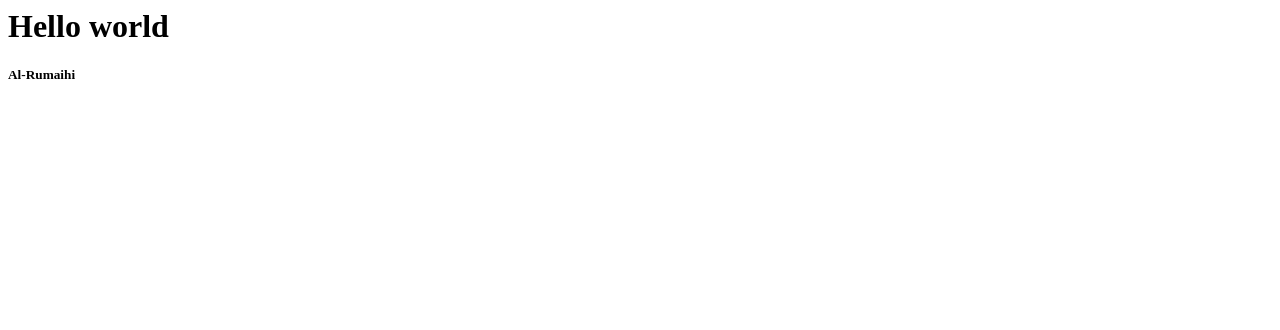
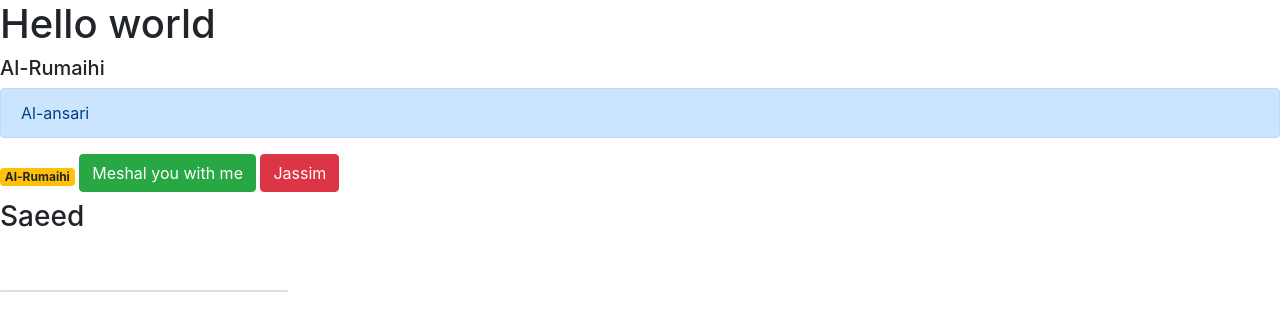
Before and after one commit to deepthroat-master/Hamad, a plain HTML site: page index.html in a window 1280 px wide. Drawn offline with nearby package versions, Linux system fonts and the light colour scheme.

Commit message:
Update index.html

```diff
--- a/index.html
+++ b/index.html
@@ -1,2 +1,22 @@
 <h1>Hello world</h1>
 <h5>Al-Rumaihi</h5>
+<html>
+
+<head>
+    <link rel="stylesheet" href="https://stackpath.bootstrapcdn.com/bootstrap/4.4.1/css/bootstrap.min.css"
+        integrity="sha384-Vkoo8x4CGsO3+Hhxv8T/Q5PaXtkKtu6ug5TOeNV6gBiFeWPGFN9MuhOf23Q9Ifjh" crossorigin="anonymous">
+    </a>
+
+    <head>
+
+    <body>
+        <p class="alert alert-primary">Al-ansari</p>
+        <h1 class="badge badge-warning">Al-Rumaihi</h1>
+        <h1 class="btn btn-success">Meshal you with me</h1>
+        <h3 class="btn btn-danger">Jassim</h3>
+        <h3>Saeed</h3>
+        <br />
+        <br />
+
+        <div class="card" style="width: 18rem;">
+            <img src=
```
